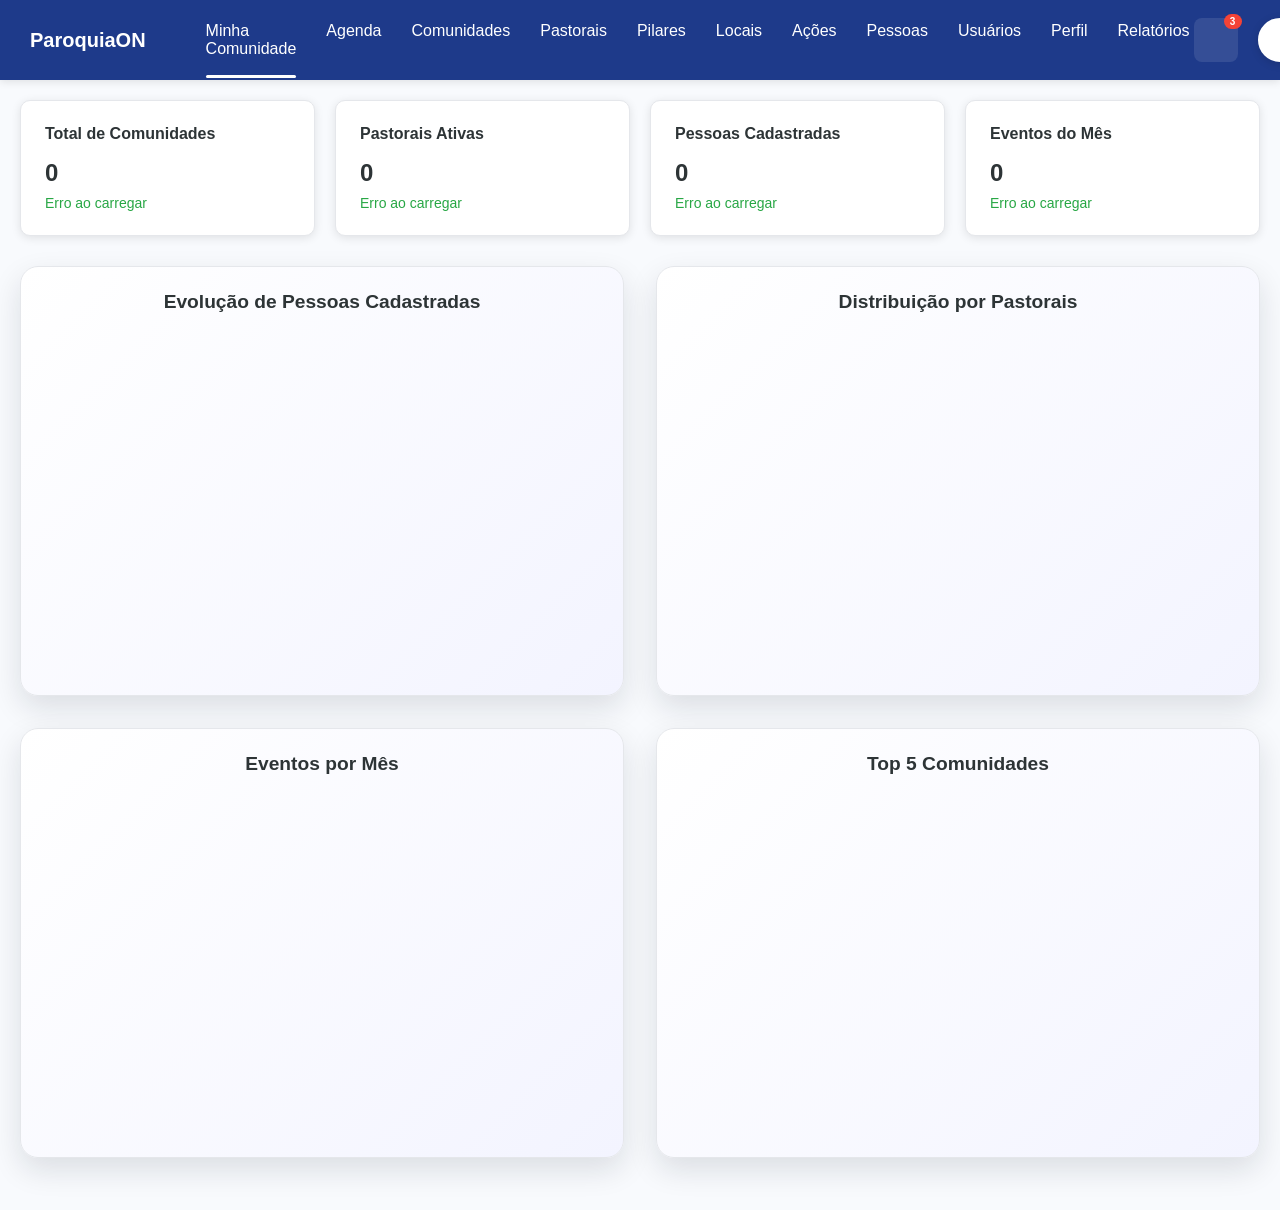
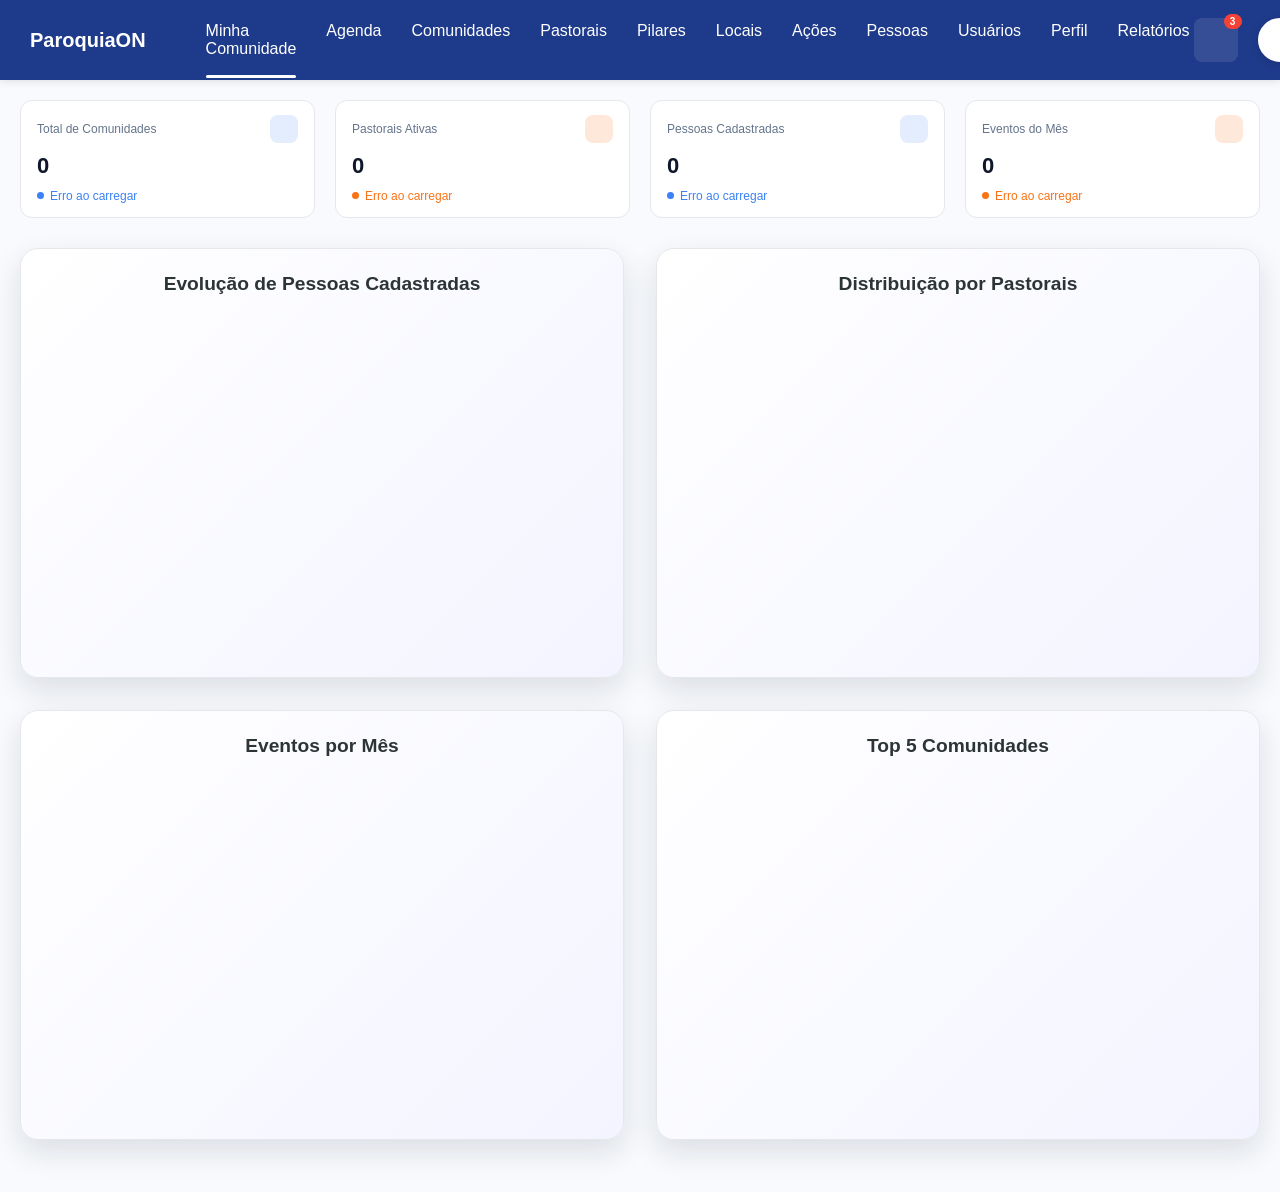

Ajusta layout dos cards da Minha Comunidade

--- a/frontend/src/styles/styles.css
+++ b/frontend/src/styles/styles.css
@@ -395,18 +395,28 @@ body {
 }
 
 .card {
-    background: white;
-    border-radius: 10px;
-    padding: 1.5rem;
-    box-shadow: 0 2px 10px rgba(0, 0, 0, 0.1);
+    /* Visual igual ao print: card "flat", com borda e ícone em badge */
+    --accent: #3b82f6;
+    --accent-bg: rgba(59, 130, 246, 0.14);
+
+    background: #ffffff;
+    border-radius: 12px;
+    padding: 14px 16px;
+    box-shadow: none;
     border: 1px solid #e5e7eb;
     cursor: move;
-    transition: transform 0.2s, box-shadow 0.2s;
+    transition: none;
 }
 
 .card:hover {
-    transform: translateY(-2px);
-    box-shadow: 0 4px 15px rgba(0, 0, 0, 0.15);
+    transform: none;
+    box-shadow: none;
+}
+
+.dashboard-cards .card:nth-child(2),
+.dashboard-cards .card:nth-child(4) {
+    --accent: #f97316;
+    --accent-bg: rgba(249, 115, 22, 0.16);
 }
 
 .card-ghost {
@@ -422,7 +432,7 @@ body {
 }
 
 .card.sortable-chosen {
-    box-shadow: 0 8px 20px rgba(0, 0, 0, 0.2);
+    box-shadow: none;
     transform: scale(1.02);
 }
 
@@ -430,30 +440,51 @@ body {
     display: flex;
     justify-content: space-between;
     align-items: center;
-    margin-bottom: 1rem;
+    margin-bottom: 10px;
 }
 
 .card-header h3 {
-    color: #2d3436;
-    font-size: 1rem;
+    color: #64748b;
+    font-size: 12px;
+    font-weight: 500;
     margin: 0;
 }
 
 .card-header i {
-    font-size: 1.5rem;
-    color: #007bff;
+    width: 28px;
+    height: 28px;
+    border-radius: 8px;
+    background: var(--accent-bg);
+    color: var(--accent);
+    font-size: 14px;
+    display: inline-flex;
+    align-items: center;
+    justify-content: center;
 }
 
 .card-value {
-    font-size: 1.5rem;
-    font-weight: 600;
-    color: #2d3436;
-    margin-bottom: 0.5rem;
+    font-size: 22px;
+    font-weight: 700;
+    color: #0f172a;
+    margin-bottom: 6px;
 }
 
 .card-change {
-    font-size: 0.875rem;
-    color: #28a745;
+    font-size: 12px;
+    color: var(--accent);
+    font-weight: 500;
+    display: inline-flex;
+    align-items: center;
+    gap: 6px;
+}
+
+.card-change::before {
+    content: '';
+    width: 7px;
+    height: 7px;
+    border-radius: 999px;
+    background: var(--accent);
+    display: inline-block;
 }
 
 /* Layout número + avatares no card Total de Comunidades */
